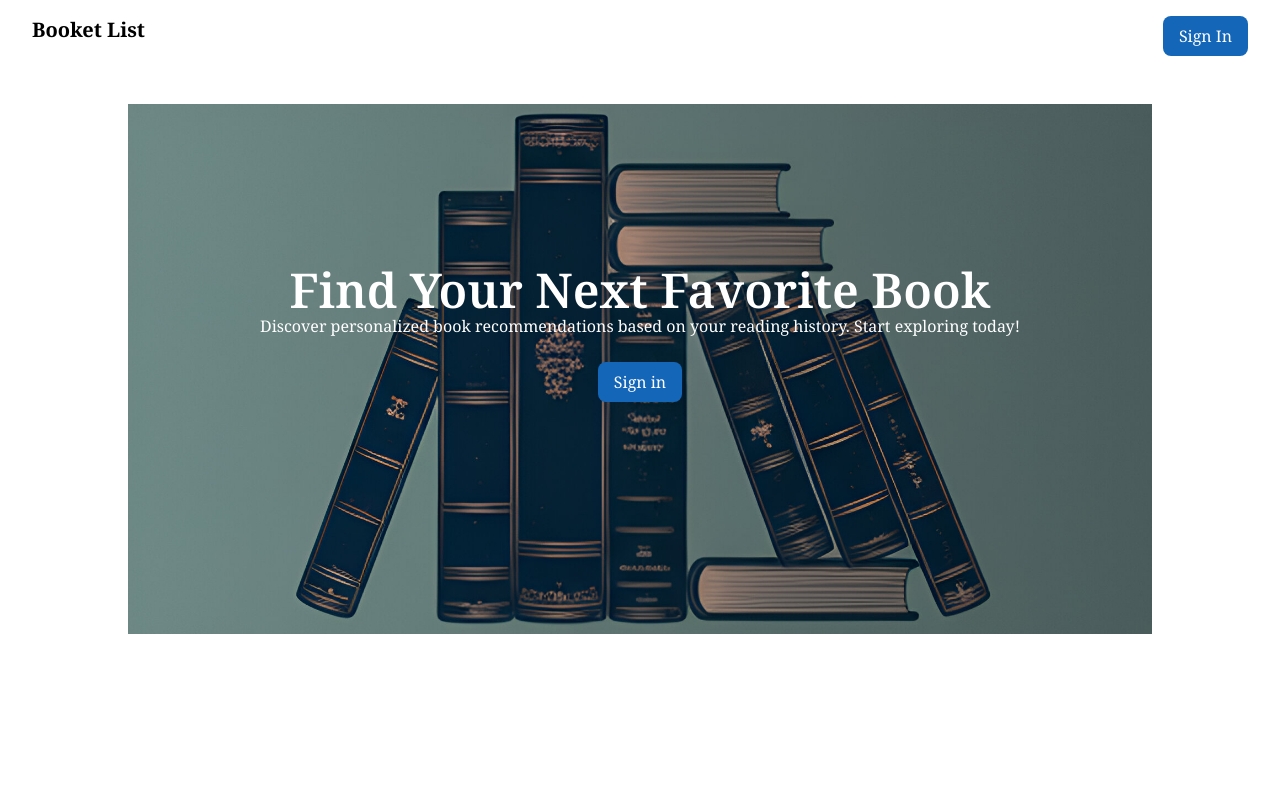
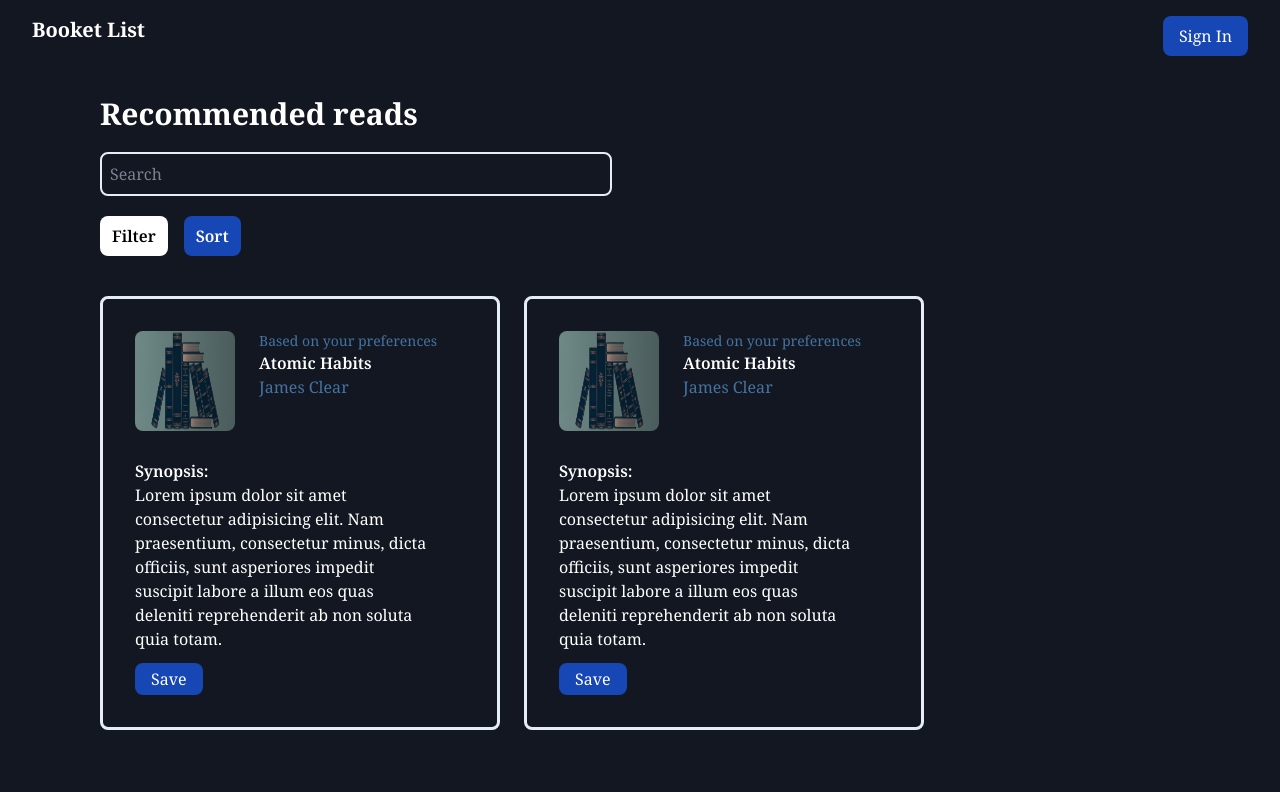
Before and after one commit to Stephanie-17/Booket-List, a React (Vite) app: page / in a window 1280 px wide. Shown: the top 792 px of the page. Built offline with nearby package versions, Linux system fonts and the light colour scheme.

Commit message:
changed bg colour and primary colour

```diff
--- a/index.html
+++ b/index.html
@@ -9,7 +9,7 @@
       @import url('https://fonts.googleapis.com/css2?family=Noto+Serif:ital,wght@0,100..900;1,100..900&display=swap');
 </style>
   </head>
-  <body>
+  <body class="bg-[#121721] text-white">
     <div id="root" class=" "></div>
     <script type="module" src="/src/main.jsx"></script>
   </body>
--- a/src/App.jsx
+++ b/src/App.jsx
@@ -10,7 +10,7 @@
 import SavedList from "./components/SavedList";
 
 function App() {
-	const [currentPage, setCurrentPage] = useState("home");
+	const [currentPage, setCurrentPage] = useState("recommended");
 	const [signedIn, setSignedIn] = useState(false);
 
 	const renderPage = () => {
--- a/src/components/HomePage.jsx
+++ b/src/components/HomePage.jsx
@@ -9,7 +9,7 @@
          <div className='text-center text-white'>
             <h2 className='text-5xl font-semibold -mt-92'>Find Your Next Favorite Book</h2>
             <p>Discover personalized book recommendations based on your reading history. Start exploring today!</p>
-            <button className='bg-[#1466B8] text-white mt-6 px-4 py-2 rounded-lg cursor-pointer' onClick={()=>setCurrentPage('sign-up')} >Sign in</button>
+            <button className='bg-[#1747B5] text-white mt-6 px-4 py-2 rounded-lg cursor-pointer' onClick={()=>setCurrentPage('sign-up')} >Sign in</button>
          </div>
 
       </div>
--- a/src/components/Input.jsx
+++ b/src/components/Input.jsx
@@ -16,11 +16,11 @@
 						autoFocus
 						type="text"
 						placeholder="Enter the last 3 books you read"
-						className="min-w-66 lg:w-96 bg-gray-200 p-2 mt-3 rounded-lg lg:text-center"
+						className="min-w-66 lg:w-96 p-4 mt-3 rounded-lg lg:text-center border-[#E5EDF5]  h-9 pl-3  mb-7 border-3 text-[#e4ecff] w-70 sm:w-sm md:w-lg "
 					/>
 
 					<button
-						className="block bg-[#1466B8] cursor-pointer text-white px-4 py-2 rounded-lg mt-4"
+						className="block bg-[#1747B5] cursor-pointer text-white px-4 py-2 rounded-lg mt-4"
 						onClick={() => setCurrentPage("recommended")}
 					>
 						Submit
--- a/src/components/NavBar.jsx
+++ b/src/components/NavBar.jsx
@@ -16,7 +16,7 @@
 				</div>
 			) : (
 				<button
-					className="bg-[#1466B8] cursor-pointer text-white px-4 py-2 rounded-lg"
+					className="bg-[#1747B5] cursor-pointer text-white px-4 py-2 rounded-lg"
 					onClick={() => setCurrentPage("sign-up")}
 				>
 					Sign In
--- a/src/components/Recommended.jsx
+++ b/src/components/Recommended.jsx
@@ -6,20 +6,23 @@
 		<div className="flex flex-col ml-5 sm:ml-15 lg:ml-25 mt-10">
 			<p className="font-bold text-2xl lg:text-3xl mb-5">Recommended reads</p>
 			<input
-				className="bg-[#E5EDF5] text-[#4573A1] w-70 sm:w-sm md:w-lg p-2 rounded-lg mb-5"
+				className="border-[#E5EDF5] border-2 text-[#e4ecff] w-70 sm:w-sm md:w-lg p-2 rounded-lg mb-5"
 				type="search"
 				placeholder="Search"
 			/>
 			<div className="flex gap-4">
-				<button className="bg-[#E5EDF5] font-semibold py-2 px-3 rounded-lg cursor-pointer">
+				<button className="bg-[#ffffff] text-black font-semibold py-2 px-3 rounded-lg cursor-pointer">
 					Filter
 				</button>
-				<button className="bg-[#E5EDF5] font-semibold py-2 px-3 rounded-lg cursor-pointer">
+				<button className="bg-[#1747B5] font-semibold py-2 px-3 rounded-lg cursor-pointer">
 					Sort
 				</button>
 			</div>
-			<RecommendedBook setCurrentPage={setCurrentPage} />
+			<div className="flex flex-wrap gap-6">
+				<RecommendedBook setCurrentPage={setCurrentPage} />
             <RecommendedBook setCurrentPage={setCurrentPage}/>
+			</div>
+
 		</div>
 	);
 };
--- a/src/components/RecommendedBook.jsx
+++ b/src/components/RecommendedBook.jsx
@@ -2,7 +2,7 @@
 import coverImg from '../assets/homepage.jpg'
 const RecommendedBook = ({setCurrentPage}) => {
   return (
-    <div className='flex flex-col gap-7 mt-10 mb-10 items-start'>
+    <div className='flex flex-col gap-7 mt-10 mb-10 items-start border-[#e4ecf5] border-3 rounded-lg p-8 w-[400px]'>
         <div className='flex gap-6'>
             <div>
                 <img className='w-[100px] h-[100px] rounded-lg' src={coverImg} alt="coverImg" />
@@ -15,9 +15,9 @@
             </div>
         </div>
 
-        <p className='w-[80%]'> <span className='font-semibold'>Synopsis:</span> <br />
+        <p className='w-[90%]'> <span className='font-semibold'>Synopsis:</span> <br />
         Lorem ipsum dolor sit amet consectetur adipisicing elit. Nam praesentium, consectetur minus, dicta officiis, sunt asperiores impedit suscipit labore a illum eos quas deleniti reprehenderit ab non soluta quia totam.</p>
-        <button className='bg-[#1466B8] -mt-4 cursor-pointer text-white px-4 py-1 rounded-lg' onClick={()=>setCurrentPage('saved-list')}>Save</button>
+        <button className='bg-[#1747B5] -mt-4 cursor-pointer text-white px-4 py-1 rounded-lg' onClick={()=>setCurrentPage('saved-list')}>Save</button>
     </div>
   )
 }
--- a/src/components/SavedBook.jsx
+++ b/src/components/SavedBook.jsx
@@ -2,11 +2,11 @@
 import coverImg from '../assets/homepage.jpg'
 const SavedBook = () => {
   return (
-    <div className='mx-2 my-3'>
-        <img className='w-[100px] h-[100px] rounded-lg' src={coverImg} alt="coverImg" />
+    <div className='mx-7 my-3'>
+        <img className='w-[200px] h-[250px] rounded-lg' src={coverImg} alt="coverImg" />
         <div>
             <p className='font-semibold'>Atomic Habits</p>
-            <p className='text-[#4573A1]'>James Clear</p>
+            <p className='text-[#1747B5]'>James Clear</p>
         </div>
     </div>
   )
--- a/src/components/SignUp.jsx
+++ b/src/components/SignUp.jsx
@@ -13,31 +13,31 @@
 				<h2 className="text-3xl font-semibold mb-10 text-center">
 					{signPage ? "Create Your Account" : "Log into your Account"}
 				</h2>
-				<div className="flex justify-center items-center flex-col w-[60%]">
+				<div className="flex justify-center items-center flex-col ">
 					<form>
 						<p>Name</p>
 						<input
-							className="w-90 rounded-lg h-9 pl-3 mt-2 mb-7 bg-gray-200"
+							className="w-90 rounded-lg h-9 pl-3 mt-2 mb-7 border-[#E5EDF5] border-2 text-[#e4ecff] sm:w-sm md:w-lg p-2 "
 							type="text"
 							placeholder="Enter your name"
 						/>
 
 						<p>Email</p>
 						<input
-							className="w-90 rounded-lg h-9 pl-3 mt-2 mb-7 bg-gray-200"
+							className="border-[#E5EDF5] rounded-lg h-9 pl-3 mt-2 mb-7 border-2 text-[#e4ecff] w-70 sm:w-sm md:w-lg p-2 "
 							type="text"
 							placeholder="Enter your email"
 						/>
 
 						<p>Password</p>
 						<input
-							className="w-90 rounded-lg h-9 pl-3 mt-2 mb-7 bg-gray-200"
+							className="border-[#E5EDF5] rounded-lg h-9 pl-3 mt-2 mb-7 border-2 text-[#e4ecff] w-70 sm:w-sm md:w-lg p-2"
 							type="text"
 							placeholder="Enter your password"
 						/>
 
 						<button
-							className="w-90 block text-white rounded-lg h-9 pl-3 mt-2 mb-7 bg-[#1466B8]"
+							className="w-90 block m-auto text-white rounded-lg h-9 pl-3 mt-2 mb-7 bg-[#1747B5]"
 							onClick={handleClick}
 						>
 							{signPage ? "Sign up" : "Log in"}
@@ -49,10 +49,10 @@
 						or {signPage ? "Sign up" : "Log in"} with
 					</p>
 					<div>
-						<button className="bg-gray-200 px-4 py-2 font-semibold rounded-lg text-center mr-3">
+						<button className="bg-white text-black px-4 py-2 font-semibold rounded-lg text-center mr-3">
 							Continue with Google
 						</button>
-						<button className="bg-gray-200 px-4 py-2 font-semibold rounded-lg text-center ">
+						<button className="bg-white text-black px-4 py-2 font-semibold rounded-lg text-center ">
 							Continue with Facebook
 						</button>
 					</div>
--- a/src/components/SignedIn.jsx
+++ b/src/components/SignedIn.jsx
@@ -7,7 +7,7 @@
 				You have sucessfully signed in
 			</p>
 			<button
-				className="block bg-[#1466B8] cursor-pointer text-white px-4 py-2 rounded-lg mt-4"
+				className="block bg-[#1747B5] cursor-pointer text-white px-4 py-2 rounded-lg mt-4"
 				onClick={() => setCurrentPage("input")}
 			>
 				Get started!
```
